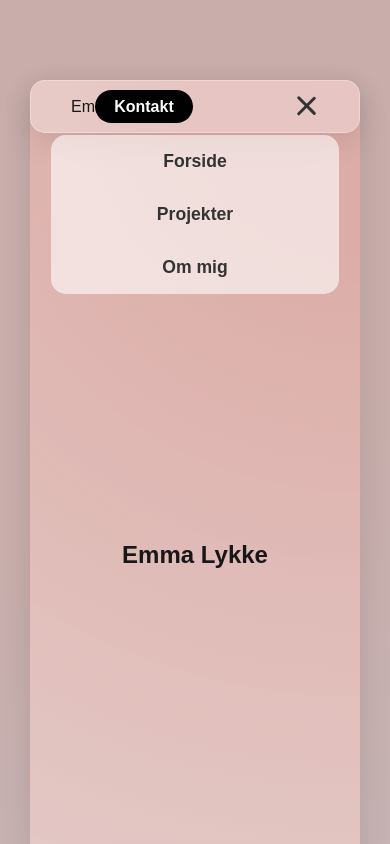
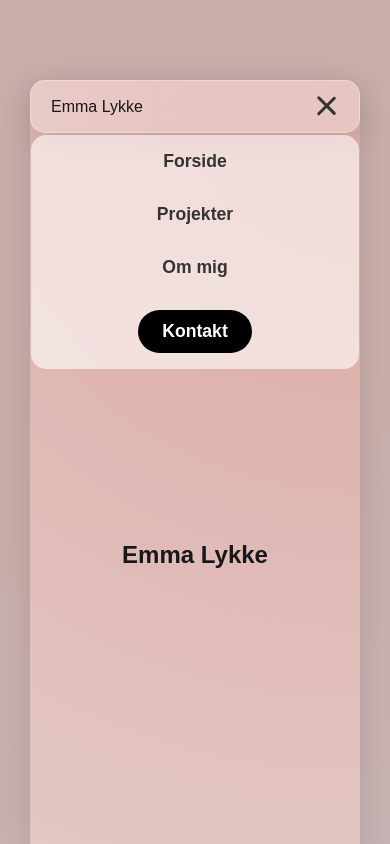
Before and after one commit to BlablaTara/DigiCV, a Next.js app: page / in a window 390 px wide. Both pictures are taken after a click on the element 306 px from the left and 106 px from the top of the page. Shown: the top 844 px of the page. Built offline with nearby package versions, Linux system fonts and the light colour scheme.

Commit message:
cta-button gone

```diff
--- a/src/app/globals.css
+++ b/src/app/globals.css
@@ -96,6 +96,10 @@ nav a:hover {
   background: #000000;
 }
 
+.mobile-cta {
+  display: none;
+}
+
 section {
   min-height: 100vh;
   padding: 120px 40px;
@@ -154,11 +158,16 @@ main {
 
 @media (max-width: 768px) {
 
+  nav {
+    padding: 0;
+  }
+
   .nav-links {
     position: absolute;
     top: 105%;
-    left: 0%;
-    width: 100%;
+    left: 0;
+    right: 0;
+    /* margin: 0 20px; */
 
     backdrop-filter: blur(20px);
     background: rgba(255,255,255,0.6);
@@ -204,7 +213,17 @@ main {
   }
 
   .nav-cta {
-    position: absolute;
+    display: none;
   }
 
+  .mobile-cta {
+    display: block;
+    margin-top: 1rem;
+    padding: 0.7rem 1.5rem;
+    background: black;
+    color: white;
+    border-radius: 999px;
+  }
+
+
 }
--- a/src/components/Navbar.js
+++ b/src/components/Navbar.js
@@ -15,9 +15,12 @@ export default function Navbar() {
                     <a href="#home" onClick={() => setMenuOpen(false)}>Forside</a>
                     <a href="#projects" onClick={() => setMenuOpen(false)}>Projekter</a>
                     <a href="#about" onClick={() => setMenuOpen(false)}>Om mig</a>
+                    <a href="#contact" className="mobile-cta" onClick={() => setMenuOpen(false)}>
+                        Kontakt
+                    </a>
                 </div>
 
-                <div className={`nav-cta ${menuOpen ? "active" : ""}`} >
+                <div className="nav-cta">
                     <a href="#contact">Kontakt</a>
                 </div>
 
```
